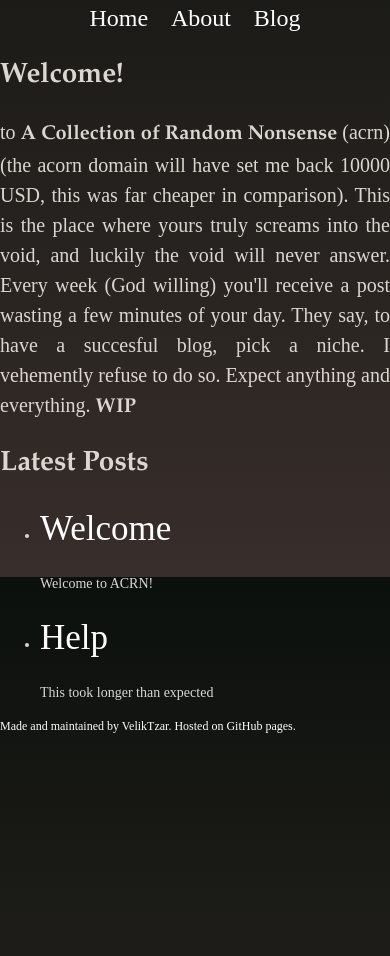
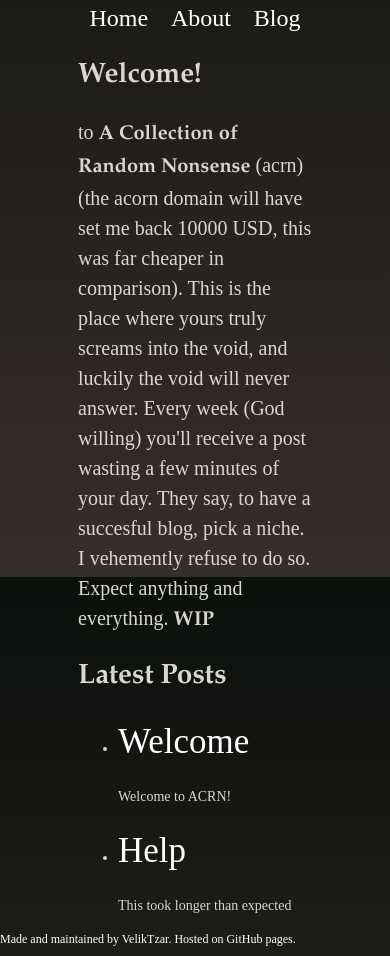
Before and after one commit to VelikTzar/acrn, a Jekyll site: the page built from index.html, in a window 390 px wide. Shown: the part 323-1279 px from the top of the page. Built offline with Jekyll 4.4.1, drawn with Linux system fonts in a browser that asks for light colours; some web fonts are replaced; before the commit the page ends 1066 px from its top, so only the background shows below that.

Commit message:
Update main.scss

```diff
--- a/_sass/main.scss
+++ b/_sass/main.scss
@@ -187,10 +187,9 @@
         }
 
         .main-body-container {
-            text-align: justify;
-            vertical-align: middle;
+            justify-content: space-between;
             margin: auto;
-            min-width: 100%
+            width: 60%;
 
             a {
                 text-decoration: none;
```
